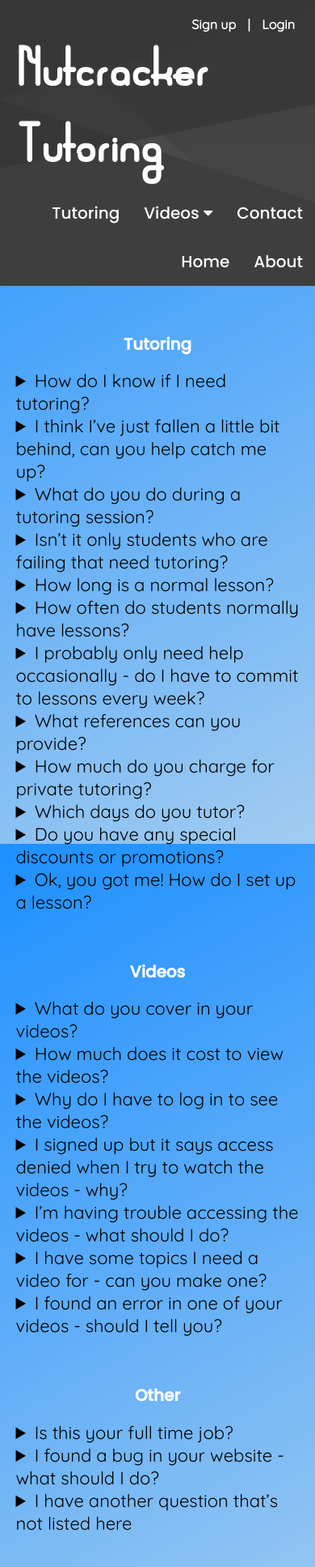
After one commit to nutcrackertutoring/nutcracker, a Django app: template core/templates/faq.html in a window 390 px wide. The commit adds this page. Shown: the whole page at 81% size. Run offline with Django 3.2, Linux system fonts and the light colour scheme; the template is opened without the code that fills it, so the values that code supplies are empty; parts of the project's set-up code (start-up, migrations or seed data) failed here and were passed over; some web fonts are replaced.

Commit message:
Footer, FAQ, responsiveness
 - login required for my account and change password

 - blue background watermark removed

 - font in body rather than each separate style

 - font-size 100% in body

 - includes footer and FAQ (commented out for now)

 - includes testimonials on home page

```diff
--- a/accounts/templates/form_snippet.html
+++ b/accounts/templates/form_snippet.html
@@ -6,7 +6,6 @@
         {{ field.errors }}
         {{ field.label_tag }}
         {{ field }}
-
         {% if field.help_text %}
            <span class="help-text">{{ field.help_text|striptags }}</span>
         {% endif %}
--- a/accounts/views.py
+++ b/accounts/views.py
@@ -3,6 +3,7 @@ from django.shortcuts import render, redirect
 from django.contrib import messages
 from django.contrib.auth import update_session_auth_hash
 from django.contrib.auth.forms import PasswordChangeForm
+from django.contrib.auth.decorators import login_required
 
 from accounts.forms import SignUpForm
 from django.contrib.auth import get_user_model
@@ -26,12 +27,14 @@ def signup(request):
 def signedup(request):
     return render(request,'signedup.html')
 
+@login_required
 def my_account(request):
     return render(request,'my_account.html')
 
 def password_changed(request):
     return render(request,'password_changed.html')
 
+@login_required
 def change_password(request):
     if request.method == 'POST':
         form = PasswordChangeForm(request.user, request.POST)
--- a/core/static/core/style.css
+++ b/core/static/core/style.css
@@ -6,7 +6,7 @@
     src:url("fonts/sanserifing.ttf");
 }
 
-header {
+header, footer {
     margin: 0px;
     color: white;
     background-color: #333333;
@@ -26,11 +26,14 @@ header h1 a:link, header h1 a:visited, header h1 a:hover, header h1 a:active {
     text-decoration: none;
 }
 
+
 body {
     background: #79C2FF;
     margin: 0px;
     padding: 0px;
     background-image: url("blue.jpg");
+    font-family: 'Quicksand';
+    font-size: 100%;
 }
 
 /******** TOP NAV ********/
@@ -342,7 +337,7 @@ img.about, img.tutoring {
 /******** TEXT STUFF ********/
 
 
-h2 {
+h2 { /* login/account pages headings */
     font-family: 'Poppins';
     color: white;
     font-size: 20px;
@@ -380,8 +369,13 @@ p a:hover {
 }
 
 section ul li {
-    font-family: 'Quicksand';
     font-size: 20px;
+}
+
+summary {
+    font-size: 22px;
+    margin-left: 5%;
+    margin-right: 5%;
 }
 
 p.home, p.videos {
--- /dev/null
+++ b/core/templates/faq.html
@@ -0,0 +1,116 @@
+
+{% extends "base.html" %}
+
+{% block title %}{{ 'Frequently Asked Questions | Nutcracker Tutoring' }}{% endblock %}
+
+
+{% block content %}
+{% load static %}
+
+
+
+
+<h2>Tutoring</h2>
+
+<details>
+  <summary>How do I know if I need tutoring?</summary>
+<p>There’s no hard and fast rule as to who needs tutoring. If you feel that you could benefit from a little extra help and explanation, then tutoring might be for you!</p></details>
+
+<details>
+  <summary>I think I’ve just fallen a little bit behind, can you help catch me up?</summary>
+<p>Absolutely! As long as you know which topics you’ve covered I can re-teach them from scratch. It tends to go a lot faster than in class as I can go at your pace and spend time making sure you understand everything.</p></details>
+
+<details>
+  <summary>What do you do during a tutoring session?</summary>
+<p>Whatever you want really! I find the students that get the most out of my sessions are those who’ve done questions (eg from the textbook) at home, and bring in the ones they’re having trouble with. If you’ve missed a topic or completely forgotten one from earlier in the year I can also re-teach sections of the course.</p></details>
+
+<details>
+  <summary>Isn’t it only students who are failing that need tutoring?</summary>
+<p>Not at all! In the modern schooling system it’s hard for every student to get the attention they need from the teacher, so a private tutor makes sure that you understand all concepts properly and don’t fall behind. Also if you need to get certain scores to get into the course of your choice then I can help you achieve them.</p></details>
+
+<details>
+  <summary>How long is a normal lesson?</summary>
+<p>I usually do lessons of 1 hour, but if you prefer 1.5 or 2 hours, then I’m happy to do that too.</p></details>
+
+<details>
+  <summary>How often do students normally have lessons?</summary>
+<p>Usually once a week, though I do have students who have lessons more often, so can do twice a week if you want it.</p></details>
+
+<details>
+  <summary>I probably only need help occasionally - do I have to commit to lessons every week?</summary>
+<p>Nope, not at all. I do have a waiting list of students who have occasional lessons when one of my other students cancels and a spot opens up. Feel free to contact me even if you’re only looking for a couple of lessons!</p></details>
+
+<details>
+  <summary>What references can you provide?</summary>
+<p>I have plenty of past students and parents who have told me they are happy to speak to any new potential students so feel free to ask me and I’ll get you in contact with them. I also have a valid Working With Children Check.</p></details>
+
+<details>
+  <summary>How much do you charge for private tutoring?</summary>
+<p>At the time of writing, my rate is $60 per hour, though you can contact me to double check this.</p></details>
+
+<details>
+  <summary>Which days do you tutor?</summary>
+<p>I tutor Mondays-Thursdays, usually after school, though if you happen to finish early one day I can do earlier. I don’t tutor weekends as I’m often away and it can be disruptive if we miss lessons.</p></details>
+
+<details>
+  <summary>Do you have any special discounts or promotions?</summary>
+<p>I offer a free trial lesson as I know a big part of choosing a tutor is finding the right match. This way you can have an obligation-free lesson to see if we get along.</p></details>
+
+<details>
+  <summary>Ok, you got me! How do I set up a lesson?</summary>
+<p>Contact me either by phone on 0431 073 702 or by email at nathan.goldwaser@gmail.com and we can set up a first lesson.
+If you have any doubts or concerns let me know when you contact me and I’ll do my best to address them.</p></details>
+
+
+<h2>Videos</h2>
+
+
+<details>
+  <summary>What do you cover in your videos?</summary>
+<p>I have videos on pretty much the entire Methods course and I am in the process of making ones covering the Physics course.<br>
+The Methods videos are designed to give you a background explanation of the theory, followed by at least one concrete example of how to apply what you have just leaned.<br>
+The Physics videos all have a physical demonstration (or as close as is possible) of the concept that they explain. This allows you to see the physics in action and hopefully makes it a bit more interesting! The videos explain the concept along with the main formulas, but do not cover the derivations of these formulas (not required in VCE). Usually an example is incorporated within the experiment.</p></details>
+
+<details>
+  <summary>How much does it cost to view the videos?</summary>
+<p>It’s free! At least for now...</p></details>
+
+<details>
+  <summary>Why do I have to log in to see the videos?</summary>
+<p>Although the videos are free to watch, I do restrict them to people who have signed up as I will eventually be moving to a paid model and want to get the website set up that way. Anyone who’s signed up before it switches over will continue to have access.</p></details>
+
+<details>
+  <summary>I signed up but it says access denied when I try to watch the videos - why?</summary>
+<p>I have to manually give you permission to see the videos, if you haven’t already, email me at nathan.goldwaser@gmail.com and I will update your permissions. You can check which videos you have access to in <a href="{% url "my_account" %}">My Account</a></p></details>
+
+<details>
+  <summary>I’m having trouble accessing the videos - what should I do?</summary>
+<p>Firstly, check <a href="{% url "my_account" %}">My Account</a> to see what videos you have access to. If it says you should have access but you still can’t view them, please send me an email at nathan.goldwaser@gmail.com along with which browser and device you are using and I will get back to you.</p></details>
+
+<details>
+  <summary>I have some topics I need a video for - can you make one?</summary>
+<p>Definitely! My aim is for these videos to be as useful as possible so if you have topics you’d like covered please let me know.</p></details>
+
+<details>
+  <summary>I found an error in one of your videos - should I tell you?</summary>
+<p>Definitely! Please email me at nathan.goldwaser@gmail.com stating which video it is and the error you’ve found.</p></details>
+
+
+<h2>Other</h2>
+
+<details>
+  <summary>Is this your full time job?</summary>
+<p>Yes, this is my main job. I also demonstrate/tutor First Year Physics Labs at Melbourne University.</p></details>
+
+<details>
+  <summary>I found a bug in your website - what should I do?</summary>
+<p>Please email me at nathan.goldwaser@gmail.com and tell me on which page it is and the error you’ve found.</p></details>
+
+<details>
+  <summary>I have another question that’s not listed here</summary>
+<p>You can contact me by phone on 0431 073 702 or by email at  nathan.goldwaser@gmail.com and I’ll get back to you ASAP.</p></details>
+<br>
+<br>
+
+
+{% endblock %}
--- /dev/null
+++ b/core/templates/footer.html
@@ -0,0 +1,8 @@
+
+Site last updated 3 June 2018
+<address>Nathan Goldwaser<br>
+0431 073 702<br>
+nathan.goldwaser@gmail.com</address>
+
+<p><a href="{% url "home" %}">Home</a></p>
+<p><a href="{% url "about" %}">About Me</a></p>
--- a/core/templates/test.html
+++ b/core/templates/test.html
@@ -6,11 +6,7 @@
 
 {% block content %}
 
-<details>
-  <summary>Transcript</summary>
-  <p>Here is the transcript</p>
-  <p>Hidden till you click</p>
-</details>
+<span class="test">Here is some text that is so long Lorem Ipsum is simply dummy text of the printing and typesetting industry. Lorem Ipsum has been the industry's standard dummy text ever since the 1500s, when an unknown printer took a galley of type and scrambled it to make a type specimen book. It has survived not only five centuries, but also the leap into electronic typesetting, remaining essentially unchanged. It was popularised in the 1960s with the release of Letraset sheets containing Lorem Ipsum passages, and more recently with desktop publishing software like Aldus PageMaker including versions of Lorem Ipsum</span>
 
 
 
--- a/core/templates/topmenu.html
+++ b/core/templates/topmenu.html
@@ -32,6 +32,7 @@
 <nav>
 	<ul class="topnav" id="myTopnav">
 		<li {% if section == "contact" %}class="active"{% endif %}><a href="{% url "contact" %}">Contact</a></li>
+		<!--<li {% if section == "faq" %}class="active"{% endif %}><a href="{% url "faq" %}">FAQ</a></li>-->
 		<li
 		{% if section == "videos" %}class="active"{% endif %}
 		{% if section == "func_graph" %}class="active"{% endif %}
@@ -40,7 +41,7 @@
 		{% if section == "antidif" %}class="active"{% endif %}
 		{% if section == "discrete" %}class="active"{% endif %}
 		{% if section == "prob_dist" %}class="active"{% endif %}
-		><a href="{% url "videos" %}">Video Tutorials <i class="fa fa-caret-down" aria-hidden="true"></i></a>
+		><a href="{% url "videos" %}">Videos <i class="fa fa-caret-down" aria-hidden="true"></i></a>
 			<ul>
 				<li><a href="{% url "methods" %}">Methods</a></li>
 				<li><a href="{% url "physics" %}">Physics</a></li>
--- a/core/views.py
+++ b/core/views.py
@@ -18,6 +18,11 @@ def videos(request):
 
 @login_required
 @user_passes_test(lambda u: u.is_superuser)
+def faq(request):
+    return render(request,'faq.html',{'section': 'faq'})
+
+@login_required
+@user_passes_test(lambda u: u.is_superuser)
 def test(request):
 	return render(request,'test.html')
 
--- a/nutcracker/urls.py
+++ b/nutcracker/urls.py
@@ -30,6 +30,7 @@ urlpatterns = [
     url(r'^tutoring/$', core.views.tutoring, name='tutoring'),
     url(r'^contact/$', core.views.contact, name='contact'),
     url(r'^videos/$', core.views.videos, name='videos'),
+    url(r'^faq/$', core.views.faq, name='faq'),
     url(r'^test/$', core.views.test, name='test'),
     url(r'^admin/', admin.site.urls),
 
```
Also changed, not shown: other parts of core/static/core/style.css (+28 -19 lines), core/templates/base.html (+5 -2 lines), core/templates/index.html (+12 -0 lines), core/static/core/blue.jpg, db.sqlite3.
